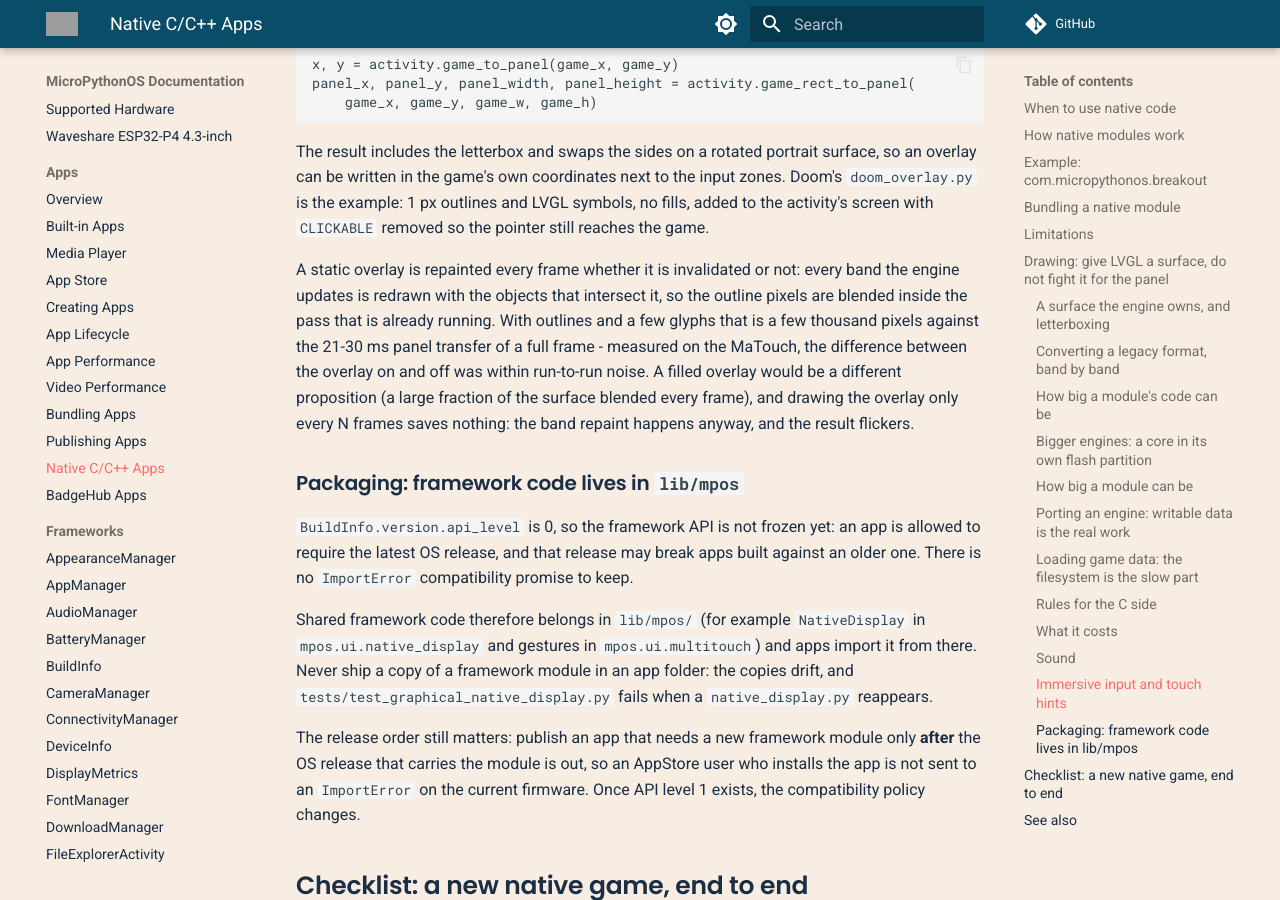
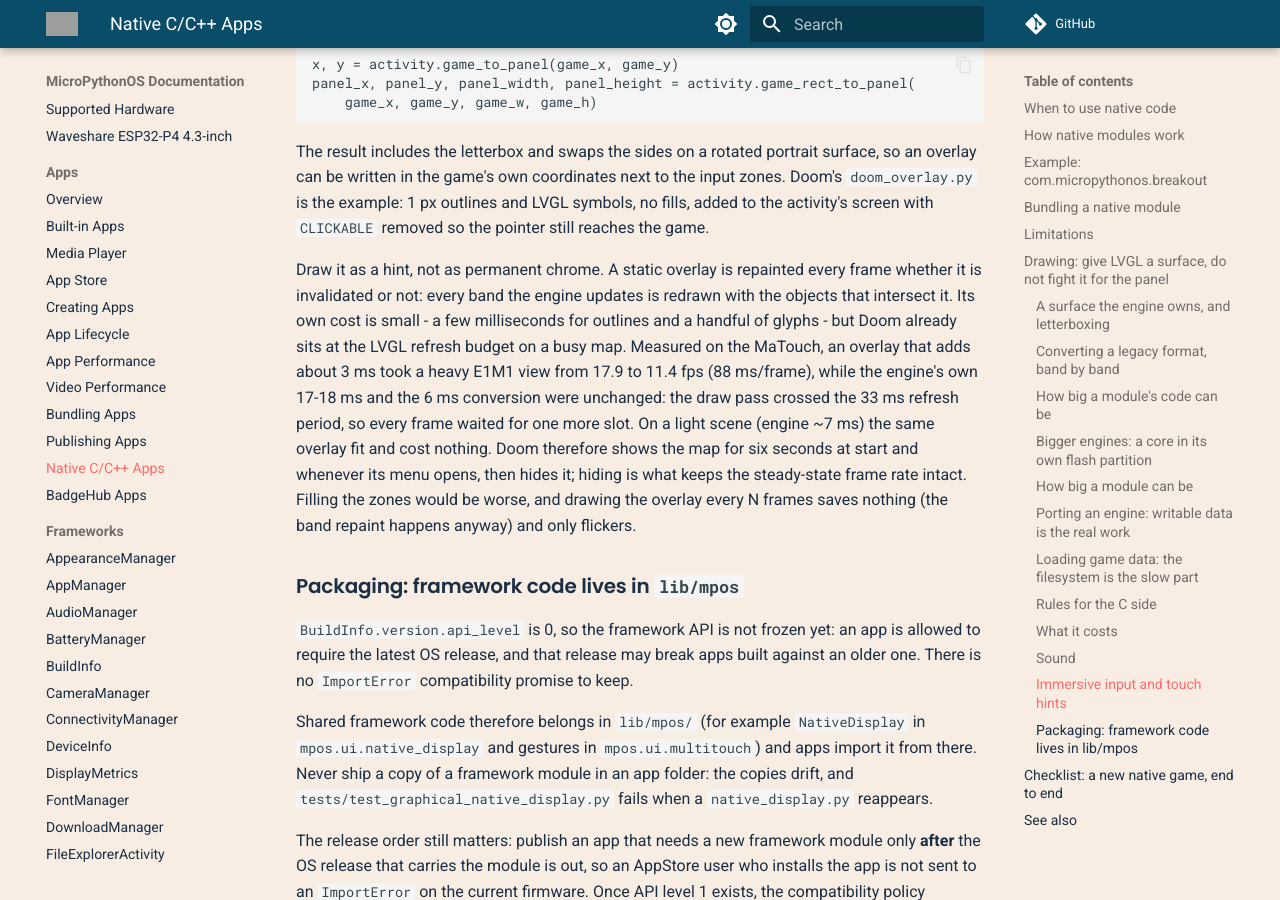
Before and after one commit to MicroPythonOS/docs, an MkDocs documentation site: the page built from docs/apps/native-apps.md, in a window 1280 px wide and 900 px high, scrolled down 10980 px. Built offline with MkDocs 1.6.1 and Material for MkDocs 9.7.7, drawn with Linux system fonts in a browser that asks for light colours; comment, search, counter and statistics services are not loaded; grey boxes are pictures that could not be loaded.

Commit message:
native apps: the touch map is a hint, measured against the refresh slot
An always-on LVGL overlay cost a whole 33 ms refresh slot on a heavy Doom map
(17.9 -> 11.4 fps) even though its own draw was only a few ms, because Doom was
already at the budget. Document the measurement and the timed visibility.

```diff
--- a/docs/apps/native-apps.md
+++ b/docs/apps/native-apps.md
@@ -490,15 +490,19 @@ input zones. Doom's `doom_overlay.py` is the example: 1 px outlines and LVGL
 symbols, no fills, added to the activity's screen with `CLICKABLE` removed so
 the pointer still reaches the game.
 
-A static overlay is repainted every frame whether it is invalidated or not:
-every band the engine updates is redrawn with the objects that intersect it, so
-the outline pixels are blended inside the pass that is already running. With
-outlines and a few glyphs that is a few thousand pixels against the 21-30 ms
-panel transfer of a full frame - measured on the MaTouch, the difference between
-the overlay on and off was within run-to-run noise. A filled overlay would be a
-different proposition (a large fraction of the surface blended every frame), and
-drawing the overlay only every N frames saves nothing: the band repaint happens
-anyway, and the result flickers.
+Draw it as a hint, not as permanent chrome. A static overlay is repainted every
+frame whether it is invalidated or not: every band the engine updates is
+redrawn with the objects that intersect it. Its own cost is small - a few
+milliseconds for outlines and a handful of glyphs - but Doom already sits at
+the LVGL refresh budget on a busy map. Measured on the MaTouch, an overlay that
+adds about 3 ms took a heavy E1M1 view from 17.9 to 11.4 fps (88 ms/frame),
+while the engine's own 17-18 ms and the 6 ms conversion were unchanged: the
+draw pass crossed the 33 ms refresh period, so every frame waited for one more
+slot. On a light scene (engine ~7 ms) the same overlay fit and cost nothing.
+Doom therefore shows the map for six seconds at start and whenever its menu
+opens, then hides it; hiding is what keeps the steady-state frame rate intact.
+Filling the zones would be worse, and drawing the overlay every N frames saves
+nothing (the band repaint happens anyway) and only flickers.
 
 ### Packaging: framework code lives in `lib/mpos`
 
```
